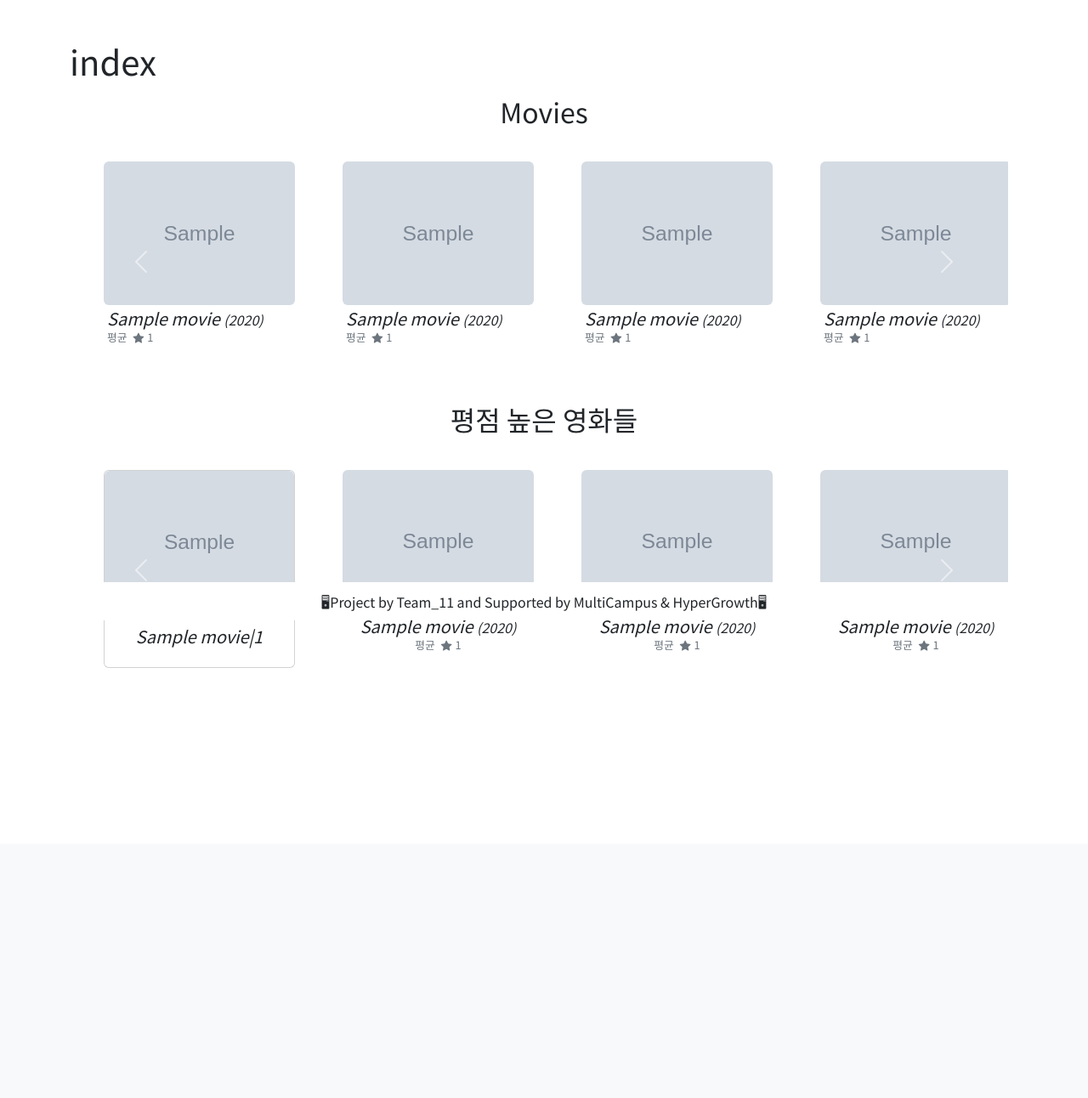
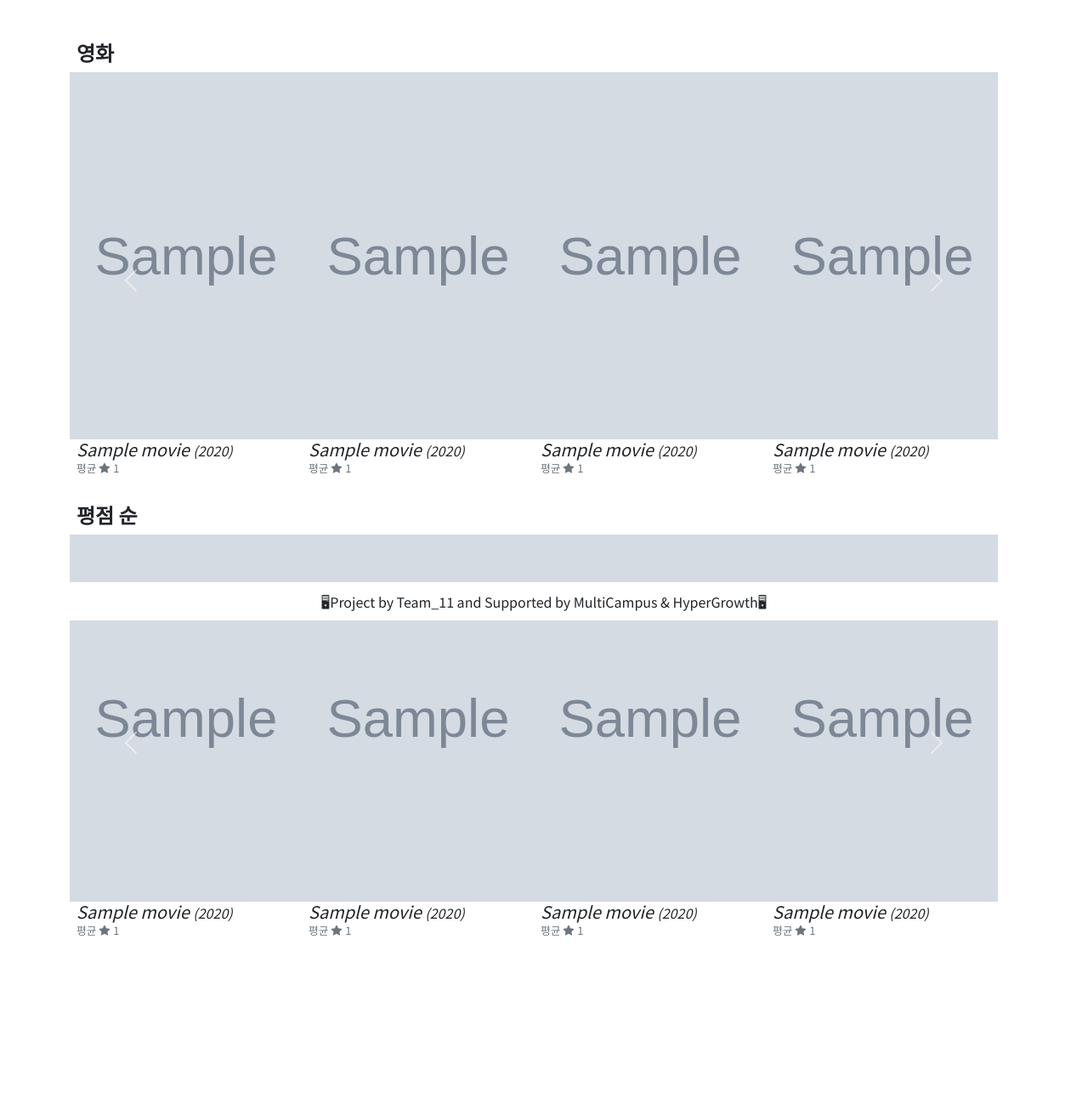
Before and after one commit to sjhmlj/pj_first, a Django app: page /reviews/ in a window 1280 px wide. Shown: the part 70-1362 px from the top of the page at 85% size. Before the commit the page ends 856 px from the top, so only its background shows below. Run offline with Django 3.2, Linux system fonts and the light colour scheme; tables that the repository leaves empty hold one stand-in row (values such as "Sample post"); grey boxes marked "Sample" are stand-in pictures; some libraries are stand-ins or nearby versions.

Commit message:
total_styling

```diff
--- a/accounts/templates/accounts/detail.html
+++ b/accounts/templates/accounts/detail.html
@@ -96,17 +96,15 @@
       </div>
     {% endif %}
     <!-- 프로필 -->
-    <div class='col-9 bg-light rounded px-4'>
+    <div class='col-9 rounded px-4'>
       <div class="mt-4">
 
         <div class='d-flex'>
 
           {% if user.profile_image %}
-
             <img src="{{ user.profile_image.url }}" alt="{{ user.profile_image }}" class="rounded-circle border border-light">
           {% else %}
             <img src="{% static '/images/profile_images/no-avatar.png' %}" alt="no-avatar" class="rounded-circle border border-light">
-
           {% endif %}
           <div class='px-5 pt-3'>
             <h4>
--- a/accounts/views.py
+++ b/accounts/views.py
@@ -129,8 +129,6 @@
         }
         return JsonResponse(context)
 
-    return redirect("accounts:detail", pk)
-
 
 def reviews(request, pk):
     user = get_object_or_404(get_user_model(), id=pk)
--- a/reviews/templates/reviews/index.html
+++ b/reviews/templates/reviews/index.html
@@ -2,65 +2,70 @@
 {% load static %}
 {% load django_bootstrap5 %}
 {% block content %}
-  <h1>index</h1>
   <!-- 영화 리스트 -->
 
-  <div class="container my-3">
-    <h2 class="font-weight-light text-center">Movies</h2>
+  <div class="row my-3">
+    <h4 class="fw-bold mx-2">영화</h4>
     <div class="row  justify-content-center">
       <div id="recipeCarousel" class="carousel slide" data-bs-ride="carousel">
         <div class="carousel-inner" role="listbox">
           {% for movie in movies %}
             <div class="carousel-item {% if forloop.counter == 1 %}active{% endif %} ">
-              <div class='col-3 p-4 mx-1 my-2'>
-                <div class='card border-0'>
-                  <a href="{% url 'reviews:movie_detail' movie.pk %}"><img class='card-img-top rounded' src="{{ movie.image.url }}" alt="{{ movie.image }}"></a>
-                  <div class='card-body p-1'>
-                    <h5 class='fst-italic m-0'>{{ movie.title }}
-                      <span style="font-size:1rem;">({{ movie.opening_date.year }})</span></h5>
-                    <p style="font-size:0.8rem;" class='text-secondary'>
-                      평균
-                      <i class="bi bi-star-fill mx-1"></i>{{ movie.all_avg|floatformat }}</p>
+              <div class='col-3'>
+                <div class='card mx-2 border-0'>
+                  <div class="d-flex flex-column align-items-center">
+                    <a href="{% url 'reviews:movie_detail' movie.pk %}">
+                      <img class='rounded' style='width:19rem; height:27rem;' src="{{ movie.image.url }}" alt="{{ movie.image }}">
+                    </a>
                   </div>
+                  <h5 class='fst-italic m-0'>{{ movie.title }}
+                    <span style="font-size:1rem;">({{ movie.opening_date.year }})</span></h5>
+                  <p style="font-size:0.8rem;" class='text-secondary'>
+                    평균
+                    <i class="bi bi-star-fill me-1"></i>{{ movie.all_avg|floatformat }}</p>
                 </div>
               </div>
             </div>
           {% endfor %}
-
         </div>
-        <a class="carousel-control-prev bg-transparent w-aut" href="#recipeCarousel" role="button" data-bs-slide="prev">
+        <a class="carousel-control-prev bg-transparent" href="#recipeCarousel" role="button" data-bs-slide="prev">
           <span class="carousel-control-prev-icon" aria-hidden="true"></span>
         </a>
-        <a class="carousel-control-next bg-transparent w-aut" href="#recipeCarousel" role="button" data-bs-slide="next">
+        <a class="carousel-control-next bg-transparent" href="#recipeCarousel" role="button" data-bs-slide="next">
           <span class="carousel-control-next-icon" aria-hidden="true"></span>
         </a>
       </div>
     </div>
   </div>
 
-  <div class="container text-center my-3">
-    <h2 class="font-weight-light">평점 높은 영화들</h2>
+  <div class="row my-3">
+    <h4 class="fw-bold mx-2">평점 순</h4>
     <div class="row  justify-content-center">
       <div id="recipeCarousel1" class="carousel slide" data-bs-ride="carousel">
         <div class="carousel-inner" role="listbox">
           {% for movie in rank_movies %}
             <div class="carousel-item {% if forloop.counter == 1 %}active{% endif %} ">
-              <div class='col-3 p-4 mx-1 my-2'>
-                <div class='card'>
-                  <a href="{% url 'reviews:movie_detail' movie.pk %}"><img class='card-img-top rounded' src="{{ movie.image.url }}" alt="{{ movie.image }}"></a>
-                  <div class='card-body'>
-                    <h5 class='card-title text-center fst-italic'>{{ movie.title }}|{{ movie.all_avg|floatformat }}</h5>
+              <div class='col-3'>
+                <div class='card mx-2 border-0'>
+                  <div class="d-flex flex-column align-items-center">
+                    <a href="{% url 'reviews:movie_detail' movie.pk %}">
+                      <img class='rounded' style='width:19rem; height:27rem;' src="{{ movie.image.url }}" alt="{{ movie.image }}">
+                    </a>
                   </div>
+                  <h5 class='fst-italic m-0'>{{ movie.title }}
+                    <span style="font-size:1rem;">({{ movie.opening_date.year }})</span></h5>
+                  <p style="font-size:0.8rem;" class='text-secondary'>
+                    평균
+                    <i class="bi bi-star-fill me-1"></i>{{ movie.all_avg|floatformat }}</p>
                 </div>
               </div>
             </div>
           {% endfor %}
-
         </div>
-        <a class="carousel-control-prev bg-transparent w-aut" href="#recipeCarousel1" role="button" data-bs-slide="prev">
+        <a class="carousel-control-prev bg-transparent" href="#recipeCarousel1" role="button" data-bs-slide="prev">
           <span class="carousel-control-prev-icon" aria-hidden="true"></span>
         </a>
-        <a class="carousel-control-next bg-transparent w-aut" href="#recipeCarousel1" role="button" data-bs-slide="next">
+        <a class="carousel-control-next bg-transparent" href="#recipeCarousel1" role="button" data-bs-slide="next">
           <span class="carousel-control-next-icon" aria-hidden="true"></span>
         </a>
       </div>
--- a/templates/base.html
+++ b/templates/base.html
@@ -14,6 +14,7 @@
     <link rel="stylesheet" href="https://cdn.jsdelivr.net/npm/bootstrap-icons@1.9.1/font/bootstrap-icons.css">
     <title>Document</title>
     <link rel="stylesheet" href="{% static 'css/style.css' %}">
+    <link href="https://cdn.jsdelivr.net/npm/bootstrap@5.2.2/dist/css/bootstrap.min.css" rel="stylesheet" integrity="sha384-Zenh87qX5JnK2Jl0vWa8Ck2rdkQ2Bzep5IDxbcnCeuOxjzrPF/et3URy9Bv1WTRi" crossorigin="anonymous">
     {% bootstrap_css %}
     {% block css %}{% endblock css %}
     <style>
```
Also changed, not shown: accounts/templates/accounts/show_follow.html (+40 -13 lines), reviews/templates/reviews/review_detail.html (+20 -18 lines).
